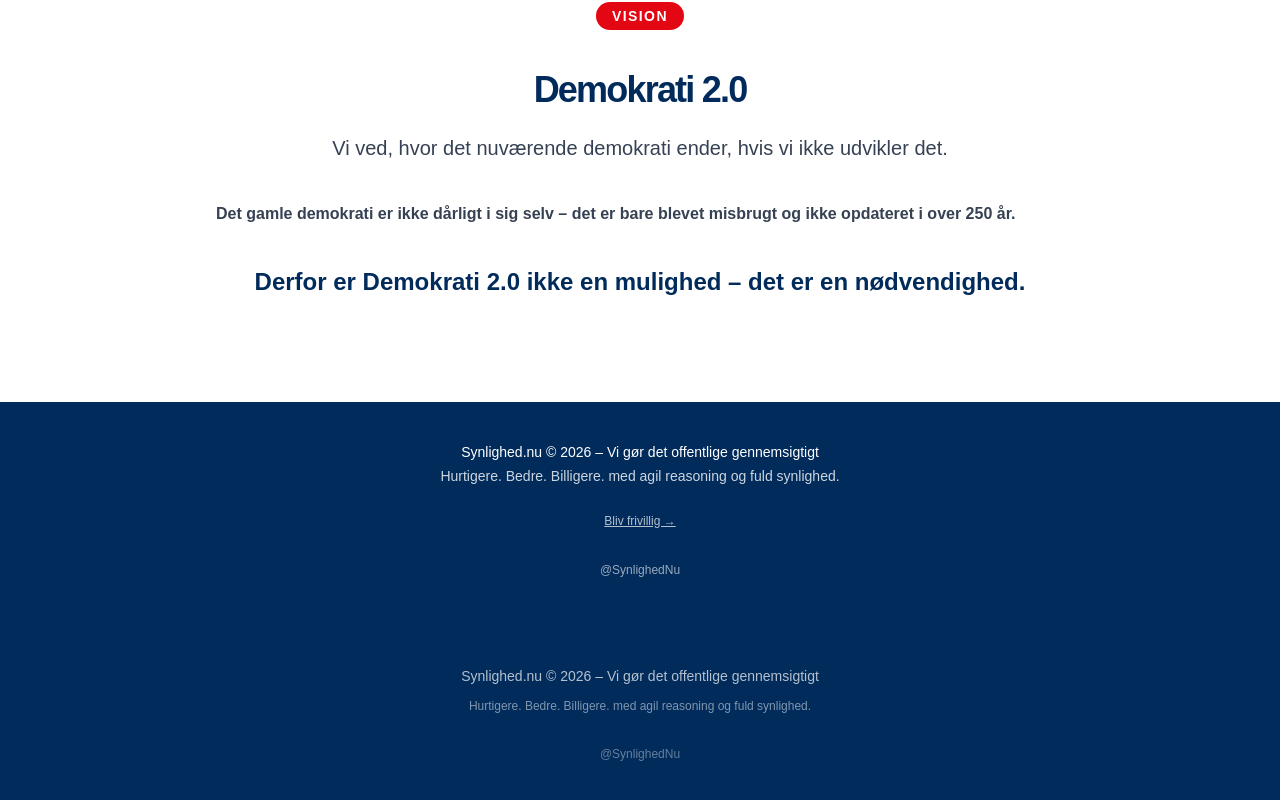
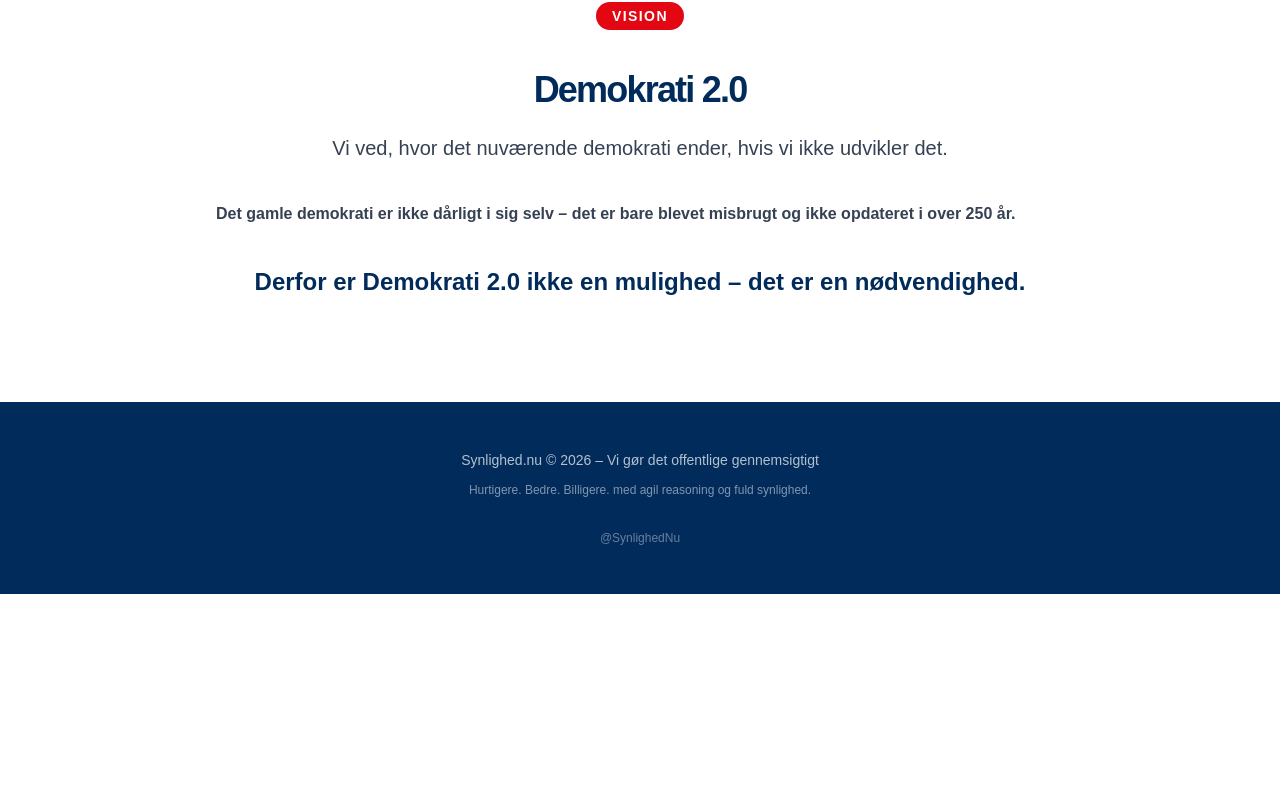
Before and after one commit to synlighed-nu/synlighed-nu-clean, a Next.js app: page / in a window 1280 px wide. Shown: the part 3897-4697 px from the top of the page. After the commit the page ends 4491 px from the top, so only its background shows below. Built offline with nearby package versions, Linux system fonts and the light colour scheme.

Commit message:
Update page.tsx

```diff
--- a/app/page.tsx
+++ b/app/page.tsx
@@ -63,26 +63,6 @@ export default function SynlighedNu() {
         </div>
       </section>
 
-      {/* Simpel og diskret blå boks i bunden */}
-      <div className="bg-[#002B5B] text-white py-10 text-center">
-        <div className="max-w-4xl mx-auto px-6 text-sm">
-          <p className="font-medium">
-            Synlighed.nu © 2026 – Vi gør det offentlige gennemsigtigt
-          </p>
-          <p className="text-white/80 mt-1">
-            Hurtigere. Bedre. Billigere. med agil reasoning og fuld synlighed.
-          </p>
-          <p className="mt-6">
-            <a href="/bliv-frivillig" className="text-white/70 hover:text-white underline text-xs">
-              Bliv frivillig →
-            </a>
-          </p>
-          <p className="text-white/60 text-xs mt-8">
-            @SynlighedNu
-          </p>
-        </div>
-      </div>
-
       <Footer />
 
       {/* Modal */}
```
